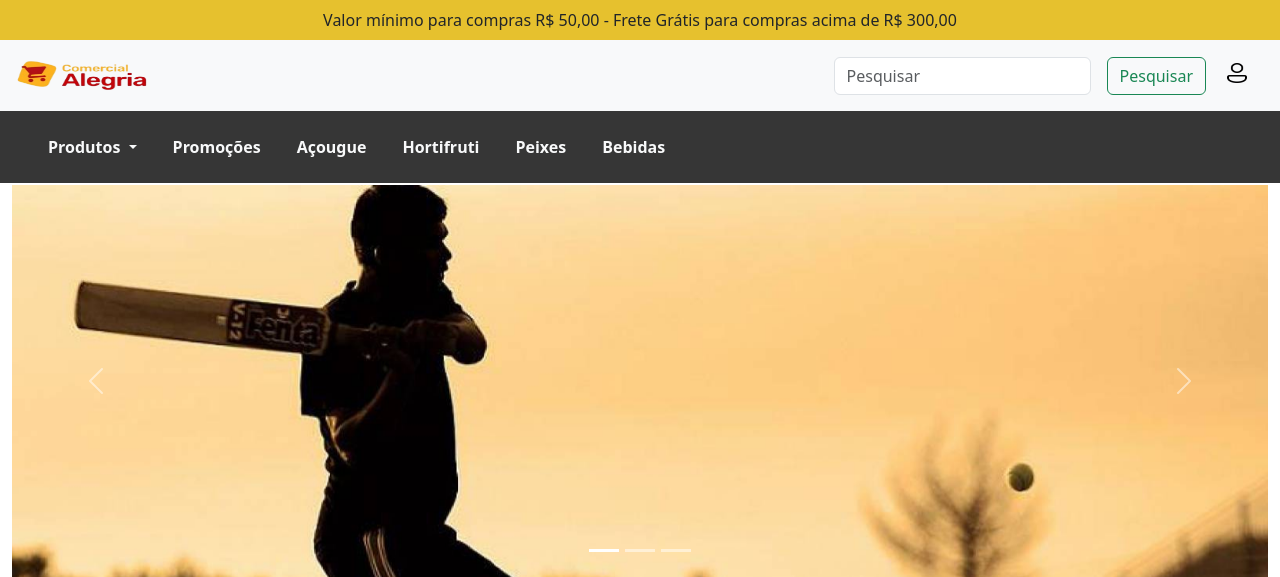
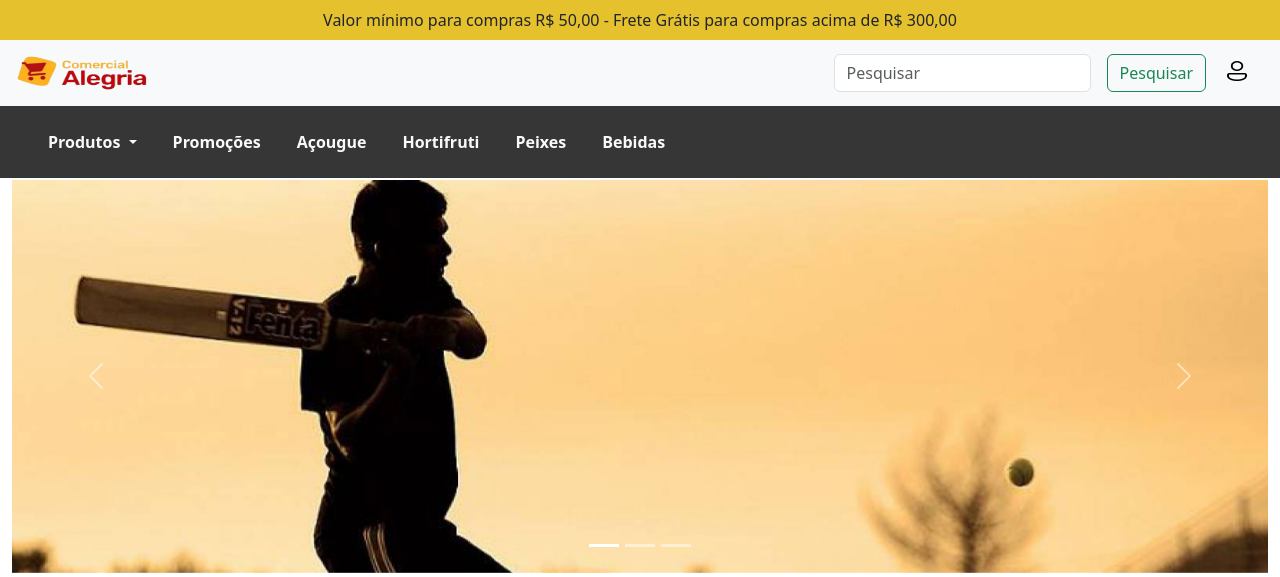
Before and after one commit to DerickDevCode/mercado-alegria, a Django app: page / in a window 1280 px wide. Shown: the top 577 px of the page. Run offline with Django 5.2, Linux system fonts and the light colour scheme; data that the repository does not hold is empty.

Commit message:
Ajustes de espaçamentos do cabeçalho.

```diff
--- a/mercado/base/templates/base/base.html
+++ b/mercado/base/templates/base/base.html
@@ -24,10 +24,10 @@
             </div>
 
             <!-- primeira NavBar com icones e pesquisa -->
-            <nav class="navbar bg-body-tertiary" style="margin-top: 5px; margin-bottom: 5px">
+            <nav class="navbar bg-body-tertiary">
                 <div class="container-fluid">
                     <a class="navbar-brand" href="{% url 'base:home' %}">
-                        <img src="{% static 'img/banner.png' %}" alt="Bootstrap" width="140" height="35">
+                        <img src="{% static 'img/banner.png' %}" alt="Bootstrap" width="140" height="40">
                     </a>
                     <form class="d-flex" role="search">
                         <input class="form-control me-3" type="search" placeholder="Pesquisar" aria-label="Search">
@@ -83,7 +83,7 @@
             </nav>
         </div>
     </header>
-    <div class="mt-5" style="height: 125px"></div>
+    <div class="mt-5" style="height: 120px"></div>
 
     {% block body %}{% endblock body %}
 </div>
--- a/mercado/produtos/templates/produtos/produto_detalhe.html
+++ b/mercado/produtos/templates/produtos/produto_detalhe.html
@@ -17,7 +17,7 @@
                 <img src="{{ produto.imagem.url }}" class="img-fluid" alt="{{produto.nome}}">
             </div>
             <div class="top-container-left-column col-12 col-lg-6 mt-3">
-                <h5 class="mt-3"><b>{{ produto.nome | default:'(Nome do Produto Não Está Disponível)' }}</b></h5>
+                <h3 class="mt-3"><b>{{ produto.nome | default:'(Nome do Produto Não Está Disponível)' }}</b></h3>
                 <div class="row">
                     <div class="col-md-6">
                     <span class="">
```
